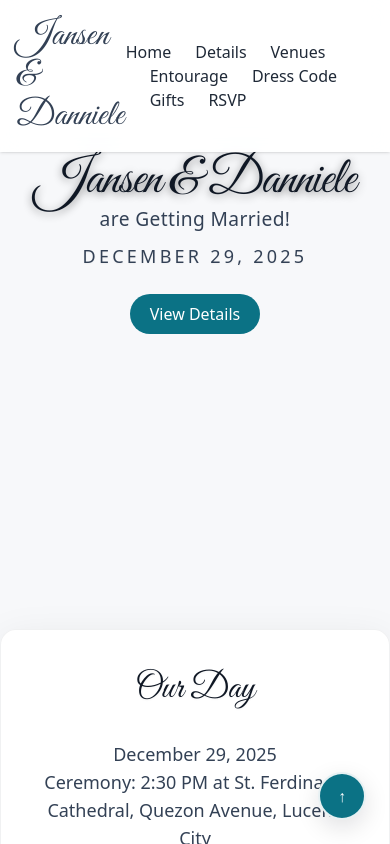
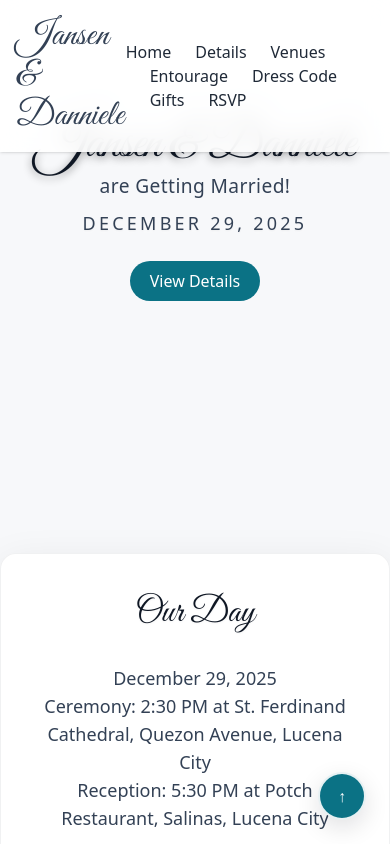
Before and after one commit to jdolido/jansen-danniele-rsvp-wedding, a React (Vite) app: page / in a window 390 px wide. Shown: the top 844 px of the page. Built offline with nearby package versions, Linux system fonts and the light colour scheme.

Commit message:
feat: Replace Gallery component with direct image rendering for dress guest sketch

```diff
--- a/src/App.tsx
+++ b/src/App.tsx
@@ -331,9 +331,7 @@ export default function App() {
           </div>
 
           <div className="section-gallery mt-6">
-            <Gallery galleryId="dress-gallery" images={[
-              { src: '/assets/dress-guest-sketch.jpg', alt: 'Guest outfit ideas (illustration)' },
-            ]} />
+            <img src="/assets/dress-guest-sketch.jpg" alt="Guest outfit ideas (illustration)" className="rounded-lg gallery-img shadow-md mx-auto" loading="lazy" />
           </div>
         </div>
       </section>
--- a/src/invitation.css
+++ b/src/invitation.css
@@ -14,6 +14,8 @@ html, body, #root {
     --accent: #0b7285; /* rich teal accent for buttons/links */
     --accent-rgb: 11,114,133;
     --accent-contrast: #ffffff;
+    /* approximate fixed nav height used to avoid content being hidden under the sticky nav */
+    --nav-safe-top: 4.5rem;
 }
 
 /* Fixed warm overlay (keeps content readable and matches invitation tone) */
@@ -35,14 +37,15 @@ html, body, #root {
 .invitation-hero {
     position: relative;
     min-height: 65vh;
-    /* leave extra space so hero content sits well below the fixed nav */
-    padding-top: 10rem;
+    /* leave extra space so hero content sits well below the fixed nav; uses a safe-top variable */
+    padding-top: calc(var(--nav-safe-top) + 4rem);
     padding-bottom: 4rem;
 }
 
 /* When jumping to anchors, offset by the nav height so sections are visible */
 section[id] {
-    scroll-margin-top: 7.5rem;
+    /* offset anchor jumps so content is not hidden under sticky nav */
+    scroll-margin-top: calc(var(--nav-safe-top) + 0.5rem);
 }
 
 /* Ensure the app content sits above the overlay */
@@ -97,6 +100,24 @@ section[id] {
 }
 @media (min-width: 1024px) {
     .invitation-hero .hero-title { font-size: 8rem; }
+}
+
+/* Mobile-specific adjustments: increase safe top and tighten heading sizes */
+@media (max-width: 640px) {
+    :root { --nav-safe-top: 6rem; }
+    .invitation-hero {
+        /* ensure hero title sits lower on small screens so the fixed nav won't overlap */
+        padding-top: calc(var(--nav-safe-top) + 1.5rem);
+        padding-bottom: 2.5rem;
+        min-height: 56vh;
+    }
+    .invitation-hero .hero-title {
+        font-size: 3.25rem; /* preserve readable size on phones */
+        line-height: 0.95;
+    }
+    .invitation-heading { font-size: 1.6rem; }
+    /* slightly larger scroll margin on very small screens */
+    section[id] { scroll-margin-top: calc(var(--nav-safe-top) + 0.75rem); }
 }
 
 .invitation-hero .hero-date {
```
